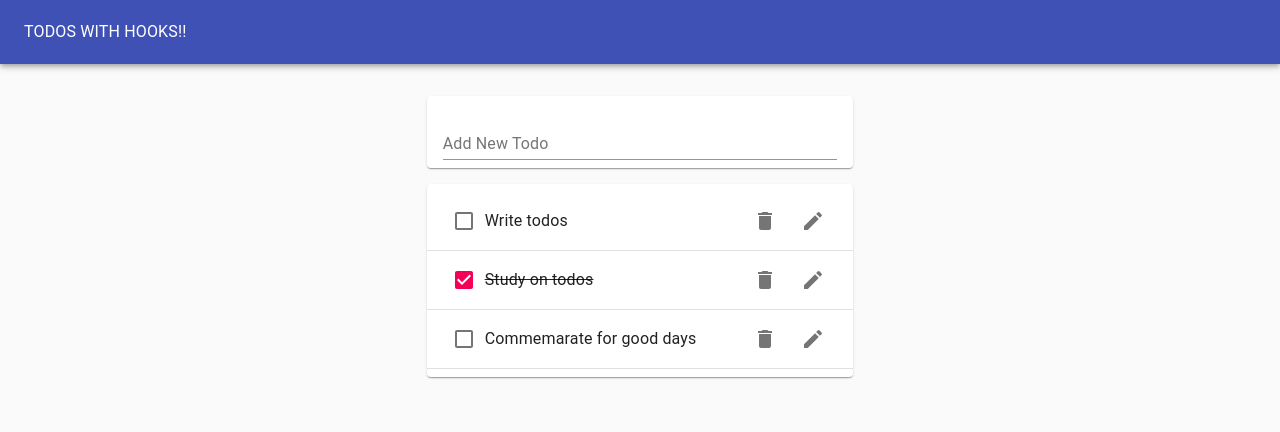
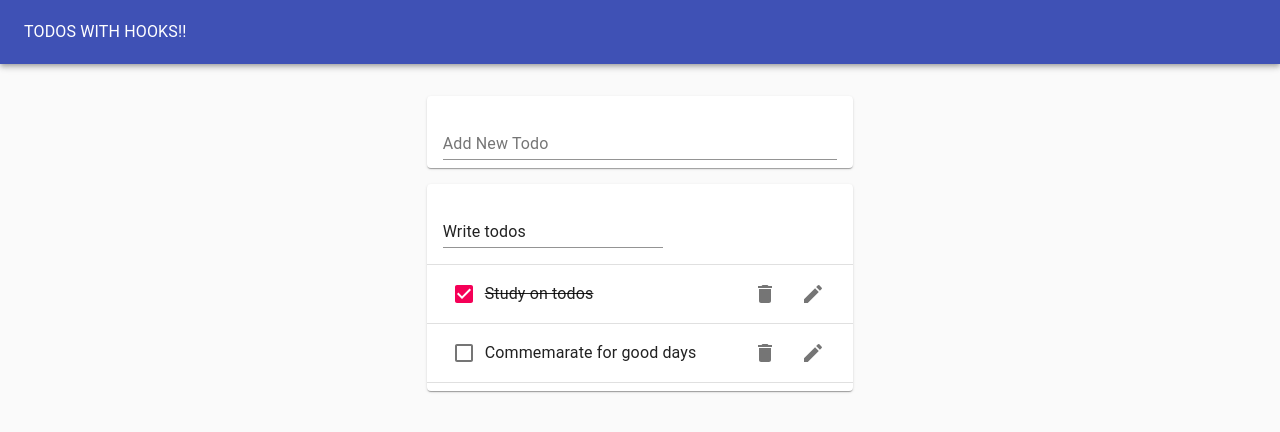
Before and after one commit to appsius/todo_five, a React (Create React App) app: page / in a window 1280 px wide. Both pictures are taken after a click on the button 813 px from the left and 221 px from the top of the page. Shown: the top 432 px of the page. Built offline with nearby package versions, Linux system fonts and the light colour scheme; the HTML template or start-up script is replaced by a standard one.

Commit message:
Editing w/ Hooks

```diff
--- /dev/null
+++ b/src/EditTodoForm.js
@@ -0,0 +1,24 @@
+import React from 'react';
+import useInputState from './hooks/useInputState';
+import TextField from '@material-ui/core/TextField';
+
+export default function EditTodoForm({ id, task, editTodo, toggleEditForm }) {
+  const [value, handleChange, reset] = useInputState(task);
+  return (
+    <form
+      onSubmit={e => {
+        e.preventDefault();
+        editTodo(id, value);
+        reset();
+        toggleEditForm();
+      }}
+    >
+      <TextField
+        margin='normal'
+        value={value}
+        onChange={handleChange}
+        fullWidth
+      />
+    </form>
+  );
+}
--- a/src/Todo.js
+++ b/src/Todo.js
@@ -1,4 +1,6 @@
 import React from 'react';
+import useToggleState from './hooks/useToggleState';
+import EditTodoForm from './EditTodoForm';
 import ListItem from '@material-ui/core/ListItem';
 import ListItemText from '@material-ui/core/ListItemText';
 import Checkbox from '@material-ui/core/Checkbox';
@@ -7,9 +9,26 @@
 import EditIcon from '@material-ui/icons/Edit';
 import ListItemSecondaryAction from '@material-ui/core/ListItemSecondaryAction';
 
-export default function Todo({ id, task, completed, removeTodo, toggleTodo }) {
+export default function Todo({
+  id,
+  task,
+  completed,
+  removeTodo,
+  toggleTodo,
+  editTodo
+}) {
+  const [isEditing, toggle] = useToggleState(false);
   return (
     <ListItem>
+      {isEditing ? (
+        <EditTodoForm
+          editTodo={editTodo}
+          id={id}
+          task={task}
+          toggleEditForm={toggle}
+        />
+      ) : (
+        <>
           <Checkbox
             tabIndex={-1}
             checked={completed}
@@ -24,10 +43,12 @@
             <IconButton area-label='Delete' onClick={() => removeTodo(id)}>
               <DeleteIcon />
             </IconButton>
-        <IconButton area-label='Edit'>
+            <IconButton area-label='Edit' onClick={toggle}>
               <EditIcon />
             </IconButton>
           </ListItemSecondaryAction>
+        </>
+      )}
     </ListItem>
   );
 }
--- a/src/TodoApp.js
+++ b/src/TodoApp.js
@@ -30,6 +30,12 @@
     );
     setTodos(updatedTodos);
   };
+  const editTodo = (todoId, newTask) => {
+    const updatedTodos = todos.map(todo =>
+      todo.id === todoId ? { ...todo, task: newTask } : todo
+    );
+    setTodos(updatedTodos);
+  };
   return (
     <Paper
       style={{
@@ -52,6 +58,7 @@
             todos={todos}
             removeTodo={removeTodo}
             toggleTodo={toggleTodo}
+            editTodo={editTodo}
           />
         </Grid>
       </Grid>
--- a/src/TodoList.js
+++ b/src/TodoList.js
@@ -4,7 +4,7 @@
 import Divider from '@material-ui/core/Divider';
 import Todo from './Todo';
 
-function TodoList({ todos, removeTodo, toggleTodo }) {
+function TodoList({ todos, removeTodo, toggleTodo, editTodo }) {
   return (
     <Paper>
       <List>
@@ -17,6 +17,7 @@
               completed={todo.completed}
               removeTodo={removeTodo}
               toggleTodo={toggleTodo}
+              editTodo={editTodo}
             />
             <Divider />
           </>
--- /dev/null
+++ b/src/hooks/useToggleState.js
@@ -0,0 +1,11 @@
+import { useState } from 'react';
+function useToggle(initialVal = false) {
+  // call useState, "reserve piece of state"
+  const [state, setState] = useState(initialVal);
+  const toggle = () => {
+    setState(!state);
+  };
+  // return piece of state, and a function to toggle it
+  return [state, toggle];
+}
+export default useToggle;
```
Lines whose indentation alone changed are shown as unchanged.
